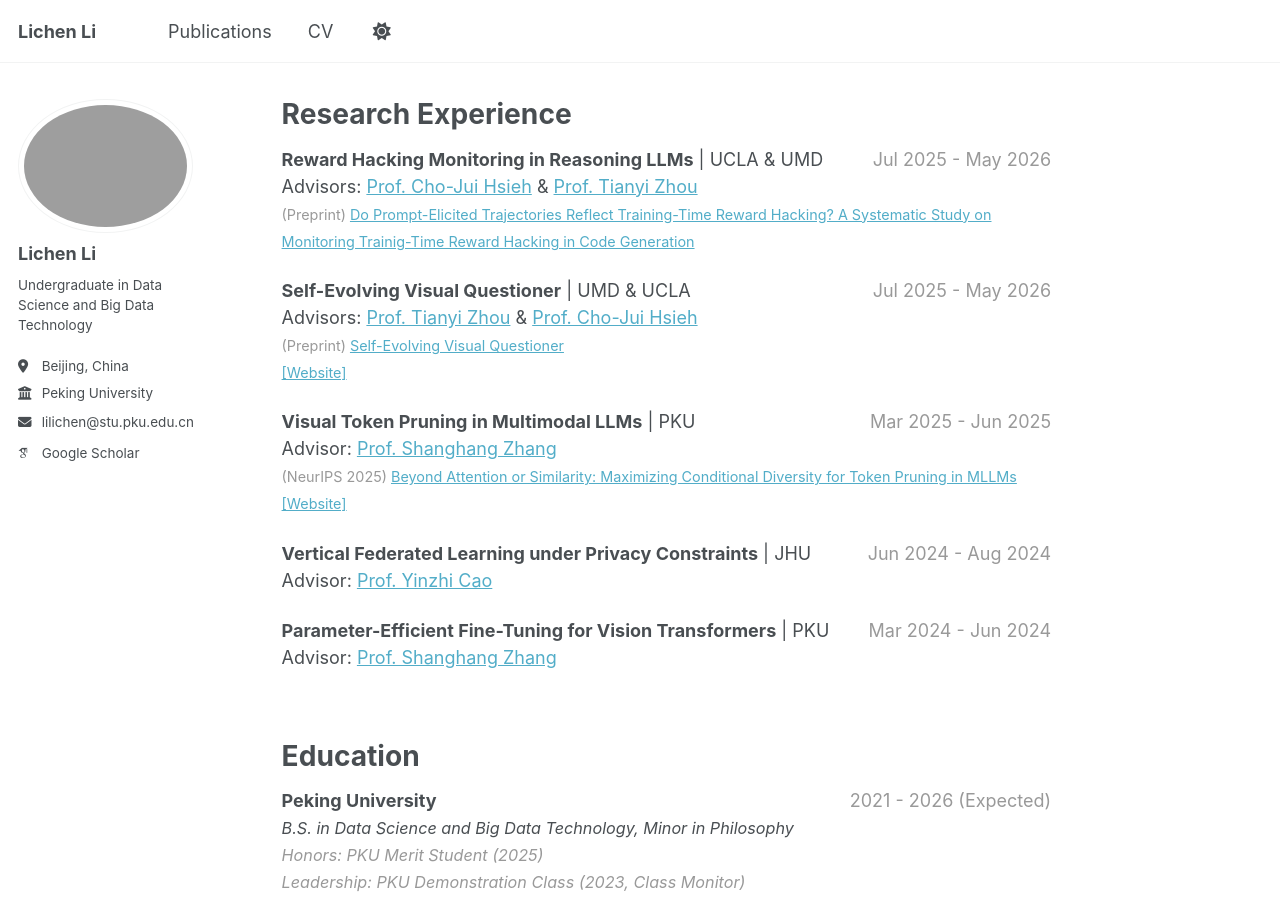
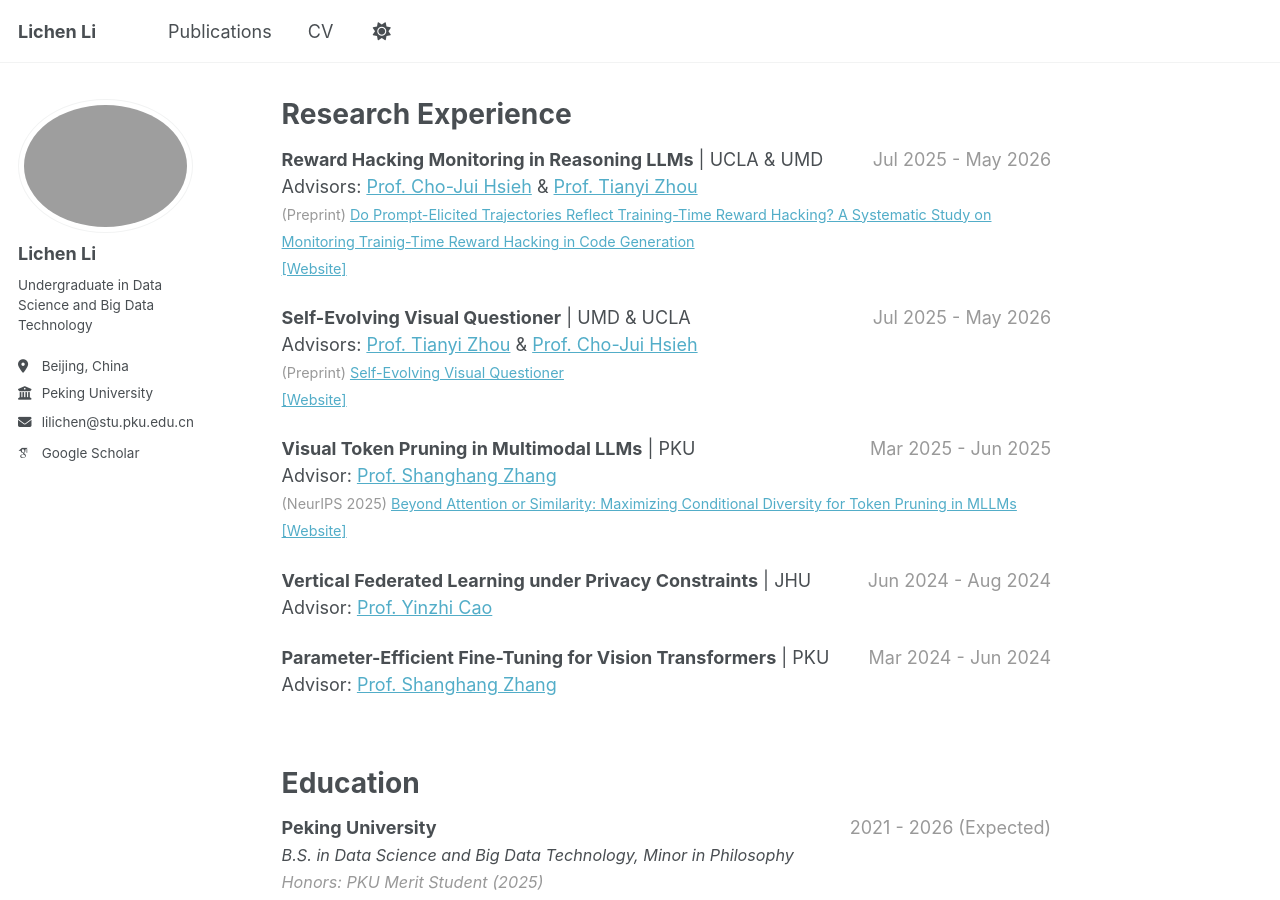
Before and after one commit to LichenLillc/LichenLillc.github.io, a Jekyll site: the page built from _pages/about.md, in a window 1280 px wide and 900 px high, scrolled down 452 px. Built offline with Jekyll 4.4.1, drawn with Linux system fonts in a browser that asks for light colours; some web fonts are replaced; a script that is not in the unit is left out.

Commit message:
Add website link for Reward Hacking Monitoring project

```diff
--- a/_pages/about.md
+++ b/_pages/about.md
@@ -23,6 +23,7 @@ Research Experience
 **Reward Hacking Monitoring in Reasoning LLMs** | UCLA & UMD <span style="float: right; color: #999">Jul 2025 - May 2026</span> <br>
 Advisors: [Prof. Cho-Jui Hsieh](https://web.cs.ucla.edu/~chohsieh/) & [Prof. Tianyi Zhou](https://tianyizhou.github.io) <br>
 <span style="color: #999; font-size: 0.8em;">(Preprint) [Do Prompt-Elicited Trajectories Reflect Training-Time Reward Hacking? A Systematic Study on Monitoring Trainig-Time Reward Hacking in Code Generation](https://arxiv.org/pdf/2604.23488)</span> <br>
+<span style="color: #999; font-size: 0.8em;">[\[Website\]](https://lichenlillc.github.io/RewardHackingMonitor/#)</span> <br>
 
 **Self-Evolving Visual Questioner** | UMD & UCLA <span style="float: right; color: #999">Jul 2025 - May 2026</span> <br>
 Advisors: [Prof. Tianyi Zhou](https://tianyizhou.github.io) & [Prof. Cho-Jui Hsieh](https://web.cs.ucla.edu/~chohsieh/) <br>
```
